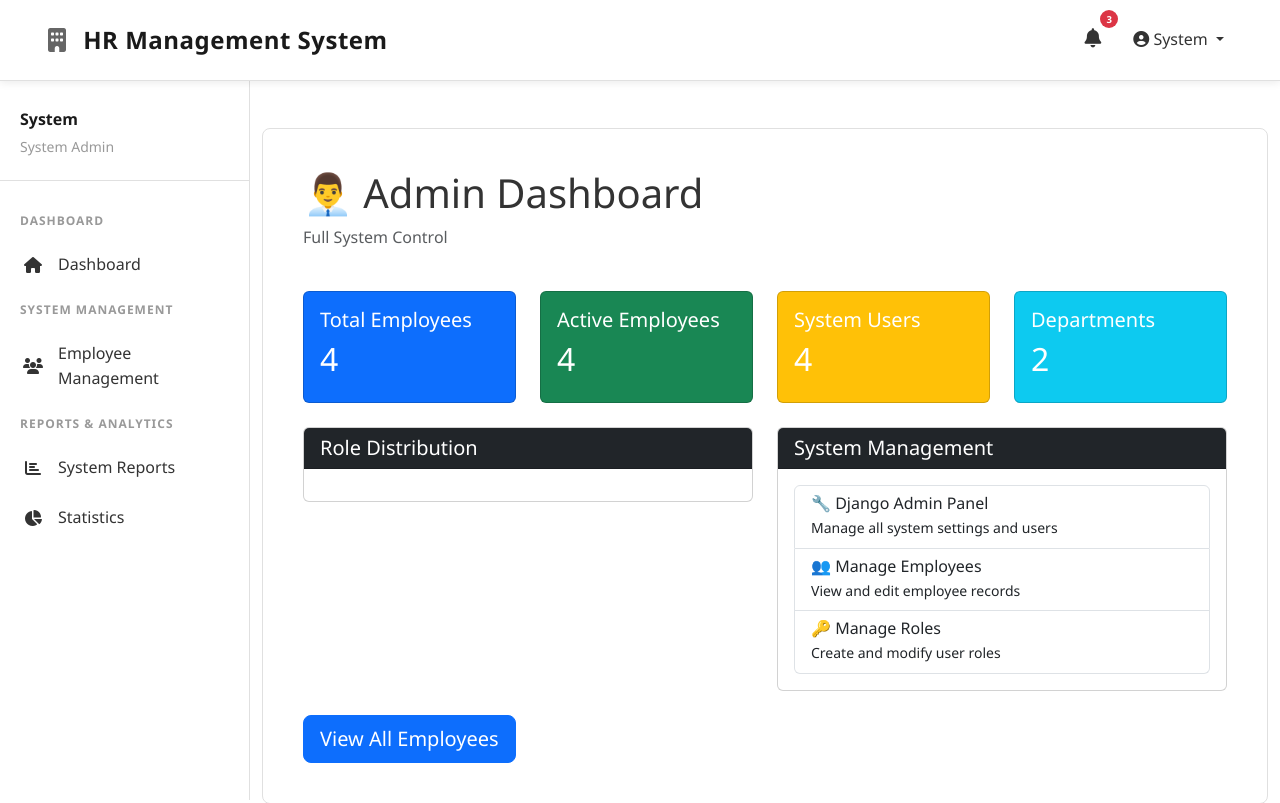
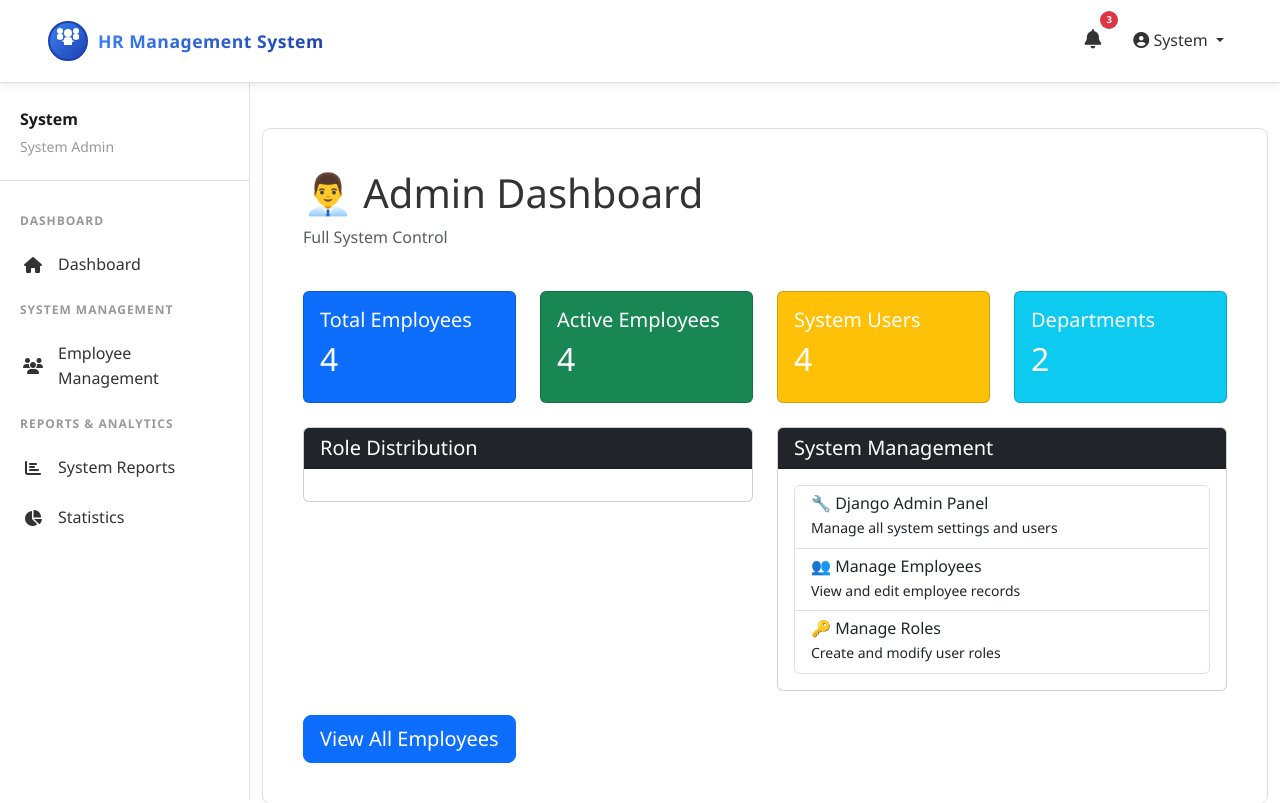
Before and after one commit to verifyingnigs123/HrmanagementSystem, a Django app: page /dashboard/ in a window 1280 px wide. Shown: the top 803 px of the page. Run offline with Django 5.2, Linux system fonts and the light colour scheme; a user stored in the database is signed in; data comes from the database, SQL or seed files in the repository; both versions use the stored data as it was after the commit.

Commit message:
Add professional HR logo to navbar

```diff
--- a/hrms/templates/base.html
+++ b/hrms/templates/base.html
@@ -134,8 +134,36 @@
     <!-- Navigation Bar -->
     <nav class="navbar navbar-expand-lg navbar-light">
         <div class="container-fluid px-5">
-            <a class="navbar-brand" href="/">
-                <i class="fas fa-building"></i> HR Management System
+            <a class="navbar-brand d-flex align-items-center" href="/" style="gap: 10px;">
+                <!-- HR Logo SVG -->
+                <svg xmlns="http://www.w3.org/2000/svg" width="40" height="40" viewBox="0 0 40 40" fill="none">
+                    <!-- Outer circle -->
+                    <circle cx="20" cy="20" r="19" fill="url(#gradientLogo)" stroke="#1e40af" stroke-width="2"/>
+
+                    <!-- People representation - left person -->
+                    <circle cx="12" cy="10" r="3" fill="white"/>
+                    <path d="M 9 14 Q 9 13 12 13 Q 15 13 15 14 L 15 18 Q 15 18 12 19 Q 9 18 9 18 Z" fill="white"/>
+
+                    <!-- People representation - right person -->
+                    <circle cx="28" cy="10" r="3" fill="white"/>
+                    <path d="M 25 14 Q 25 13 28 13 Q 31 13 31 14 L 31 18 Q 31 18 28 19 Q 25 18 25 18 Z" fill="white"/>
+
+                    <!-- Center person (larger) -->
+                    <circle cx="20" cy="12" r="4" fill="white"/>
+                    <path d="M 16 18 Q 16 16 20 16 Q 24 16 24 18 L 24 24 L 16 24 Z" fill="white"/>
+
+                    <!-- Handshake or connection line -->
+                    <path d="M 15 20 Q 20 22 25 20" stroke="white" stroke-width="1.5" fill="none" stroke-linecap="round"/>
+
+                    <!-- Gradient definition -->
+                    <defs>
+                        <linearGradient id="gradientLogo" x1="0%" y1="0%" x2="100%" y2="100%">
+                            <stop offset="0%" style="stop-color:#3b82f6;stop-opacity:1" />
+                            <stop offset="100%" style="stop-color:#1e40af;stop-opacity:1" />
+                        </linearGradient>
+                    </defs>
+                </svg>
+                <span class="fw-bold" style="font-size: 1.1rem; background: linear-gradient(135deg, #3b82f6 0%, #1e40af 100%); -webkit-background-clip: text; -webkit-text-fill-color: transparent; background-clip: text;">HR Management System</span>
             </a>
             <button class="navbar-toggler" type="button" data-bs-toggle="collapse" data-bs-target="#navbarNav">
                 <span class="navbar-toggler-icon"></span>
```
Also changed, not shown: hrms/db.sqlite3.
